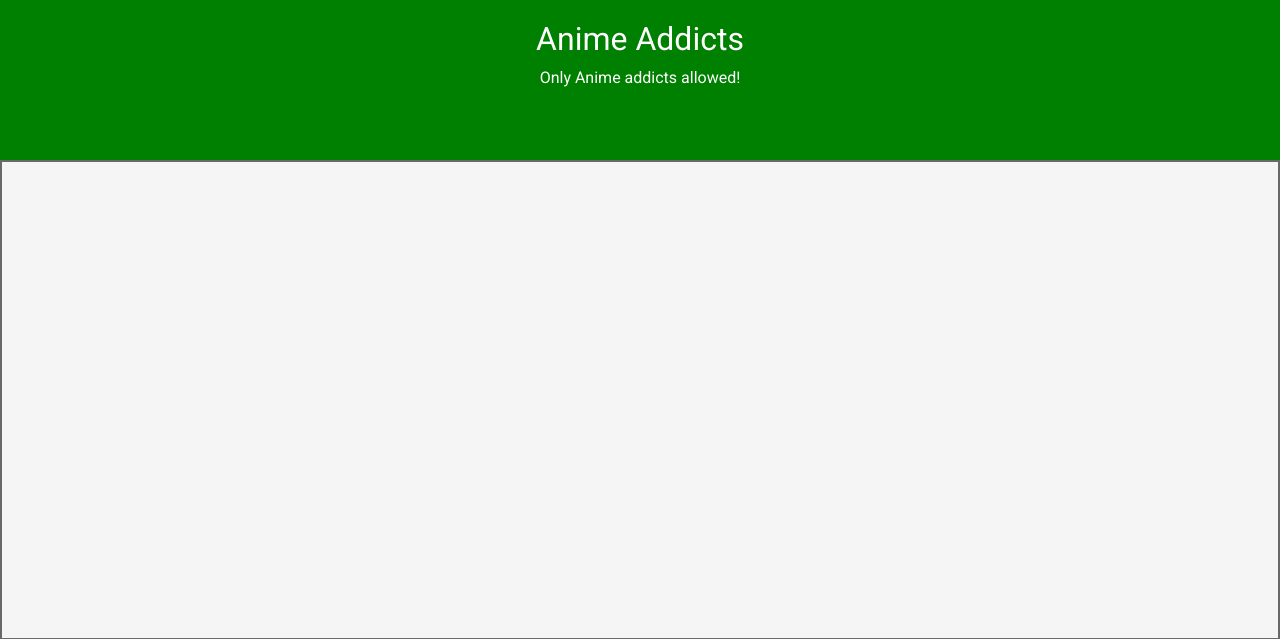
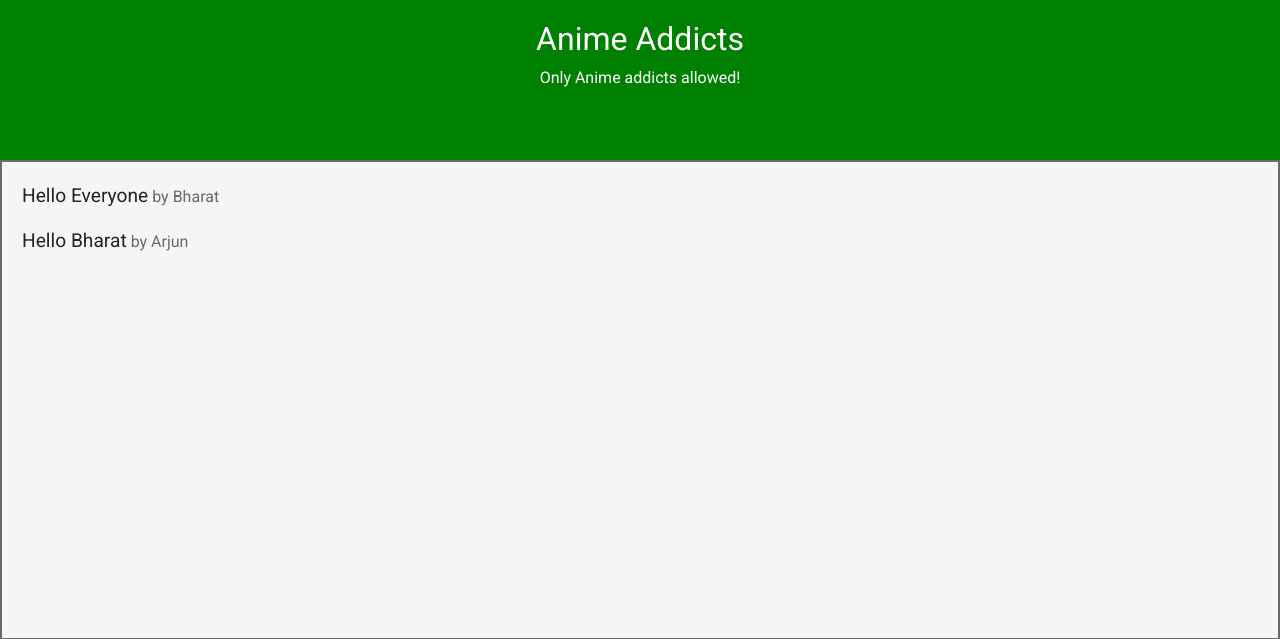
Before and after one commit to bharatgupta99/Flack, a Flask app: page /chat/1 in a window 1280 px wide. Shown: the top 639 px of the page. Run offline with Flask 2, Linux system fonts and the light colour scheme; some libraries are stand-ins or nearby versions.

Commit message:
made chats more persistant

```diff
--- a/application.py
+++ b/application.py
@@ -8,7 +8,30 @@ app.config["SECRET_KEY"] = os.getenv("SECRET_KEY")
 socketio = SocketIO(app)
 
 chats = [
-
+    {
+        "messages": [
+            {
+                "user": "Bharat",
+                "message": "Hello Everyone",
+            },
+            {
+                "user": "Arjun",
+                "message": "Hello Bharat",
+            }
+        ]
+    },
+    {
+        "messages": [
+            {
+                "user": "Bharat",
+                "message": "Hello Everyone",
+            },
+            {
+                "user": "Arjun",
+                "message": "Hello Bharat",
+            }
+        ]
+    },
 ]
 
 channels = [
@@ -45,6 +68,9 @@ def add():
             "name": channelname,
             "desc": desc,
         })
+        chats.append({
+            "messages": []
+        })
         return redirect(url_for('index'))
     return render_template("add.html")
 
@@ -52,9 +78,15 @@ def add():
 @app.route("/chat/<int:channel_id>")
 def chat(channel_id):
     channel = channels[channel_id]
-    return render_template("chat.html", channel=channel)
+    messages = chats[channel_id]["messages"]
+    return render_template("chat.html", channel=channel, messages=messages)
 
 
 @socketio.on("send msg")
 def msg(data):
+    print(data["message"])
+    chats[int(data["id"])]["messages"].append({
+        "user": data["name"],
+        "message": data["message"]
+    })
     emit("update message", data, broadcast=True)
--- a/static/js/chat.js
+++ b/static/js/chat.js
@@ -8,11 +8,12 @@ document.addEventListener('DOMContentLoaded', () => {
 
         document.getElementById("send-btn").onclick = () => {
             var name = document.getElementById("user-name").value;
-            var msg = document.querySelector(".msg-content-box").value;
-
+            var message = document.querySelector(".msg-content-box").value;
+            var channel_id = document.getElementById("channel-id").value;
             socket.emit('send msg', {
                 "name": name,
-                "message": msg,
+                "message": message,
+                "id": channel_id,
             })
         }
     });
--- a/templates/chat.html
+++ b/templates/chat.html
@@ -8,11 +8,16 @@ Add Channel
     <span>{{ channel["desc"] }}</span>
 </div>
 <div id="chat-box" class="chat-box">
+    {% for message in messages %}
+    <p class="full-msg"><span class="msg-content">{{ message["message"] }}</span><span class="msg-by"> by {{
+            message["user"] }}</span></p>
+    {% endfor %}
 </div>
 <div class="msg-box">
     <input type="text" id="user-name" readonly hidden>
+    <input type="text" id="channel-id" readonly hidden value="{{ channel['id'] }}">
     <textarea placeholder="message here!" class="msg-content-box" id="msg-content-box"></textarea>
-    <a href="#" class="send-btn" id="send-btn">Send!</a>
+    <a href="" class="send-btn" id="send-btn">Send!</a>
 </div>
 <script type=text/javascript src="{{url_for('static', filename='js/chat.js') }}"></script>
 {% endblock %}
```
Also changed, not shown: 1 other file.
